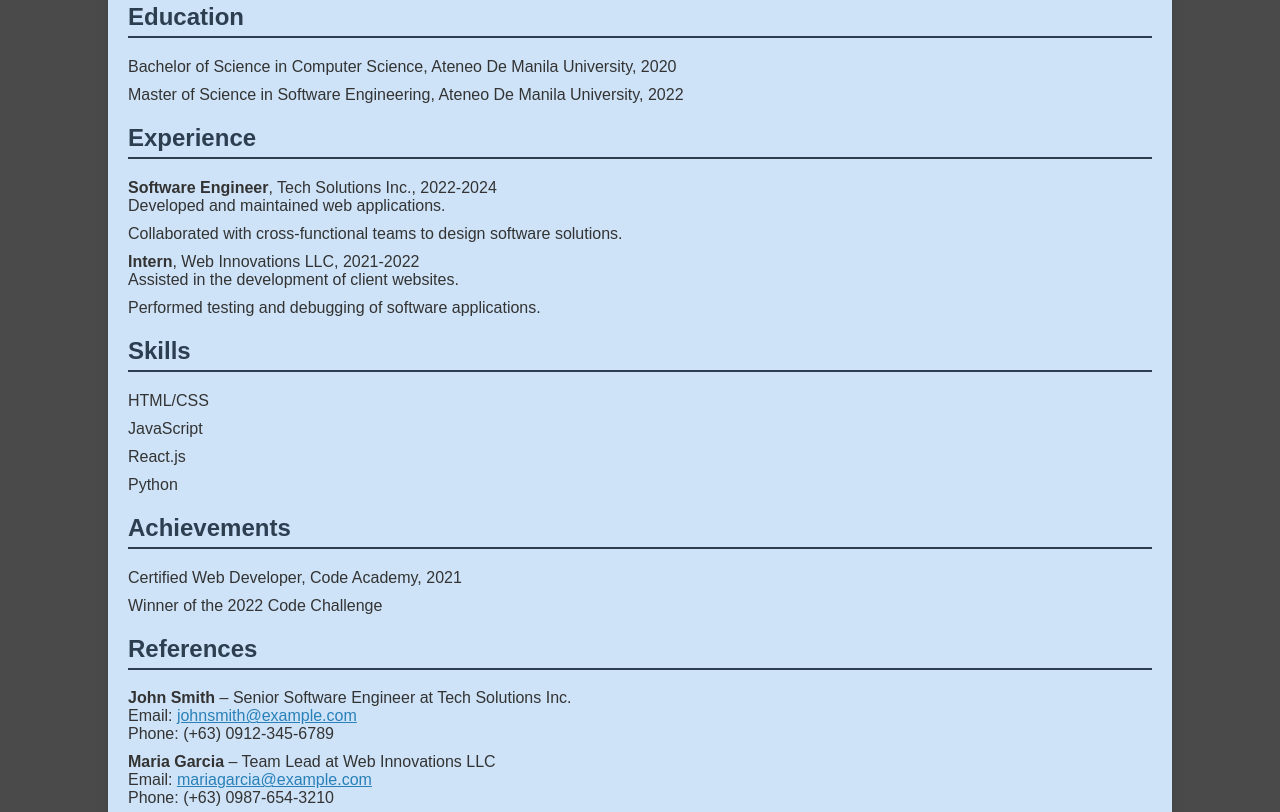
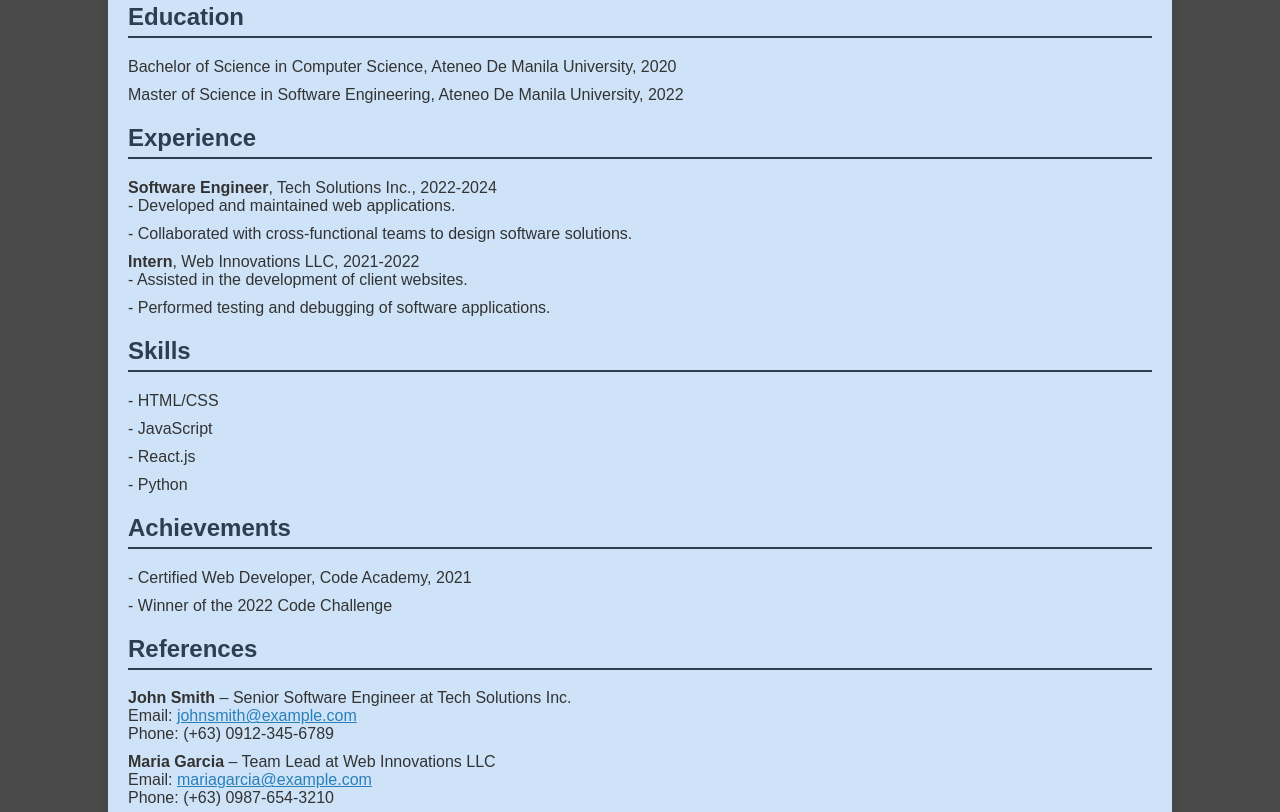
Before and after one commit to PropheticExotic/Online-Resume, a plain HTML site: page index.html in a window 1280 px wide. Shown: the part 471-1283 px from the top of the page. Drawn offline with Linux system fonts and the light colour scheme.

Commit message:
Update index.html

```diff
--- a/index.html
+++ b/index.html
@@ -119,15 +119,15 @@
                 <li>
                     <strong>Software Engineer</strong>, Tech Solutions Inc., 2022-2024
                     <ul>
-                        <li>Developed and maintained web applications.</li>
-                        <li>Collaborated with cross-functional teams to design software solutions.</li>
+                        <li> - Developed and maintained web applications.</li>
+                        <li> - Collaborated with cross-functional teams to design software solutions.</li>
                     </ul>
                 </li>
                 <li>
                     <strong>Intern</strong>, Web Innovations LLC, 2021-2022
                     <ul>
-                        <li>Assisted in the development of client websites.</li>
-                        <li>Performed testing and debugging of software applications.</li>
+                        <li> - Assisted in the development of client websites.</li>
+                        <li> - Performed testing and debugging of software applications.</li>
                     </ul>
                 </li>
             </ul>
@@ -136,18 +136,18 @@
         <section id="skills">
             <h2>Skills</h2>
             <ul>
-                <li>HTML/CSS</li>
-                <li>JavaScript</li>
-                <li>React.js</li>
-                <li>Python</li>
+                <li>- HTML/CSS</li>
+                <li>- JavaScript</li>
+                <li>- React.js</li>
+                <li>- Python</li>
             </ul>
         </section>
 
         <section id="achievements">
             <h2>Achievements</h2>
             <ul>
-                <li>Certified Web Developer, Code Academy, 2021</li>
-                <li>Winner of the 2022 Code Challenge</li>
+                <li>- Certified Web Developer, Code Academy, 2021</li>
+                <li>- Winner of the 2022 Code Challenge</li>
             </ul>
         </section>
 
```
